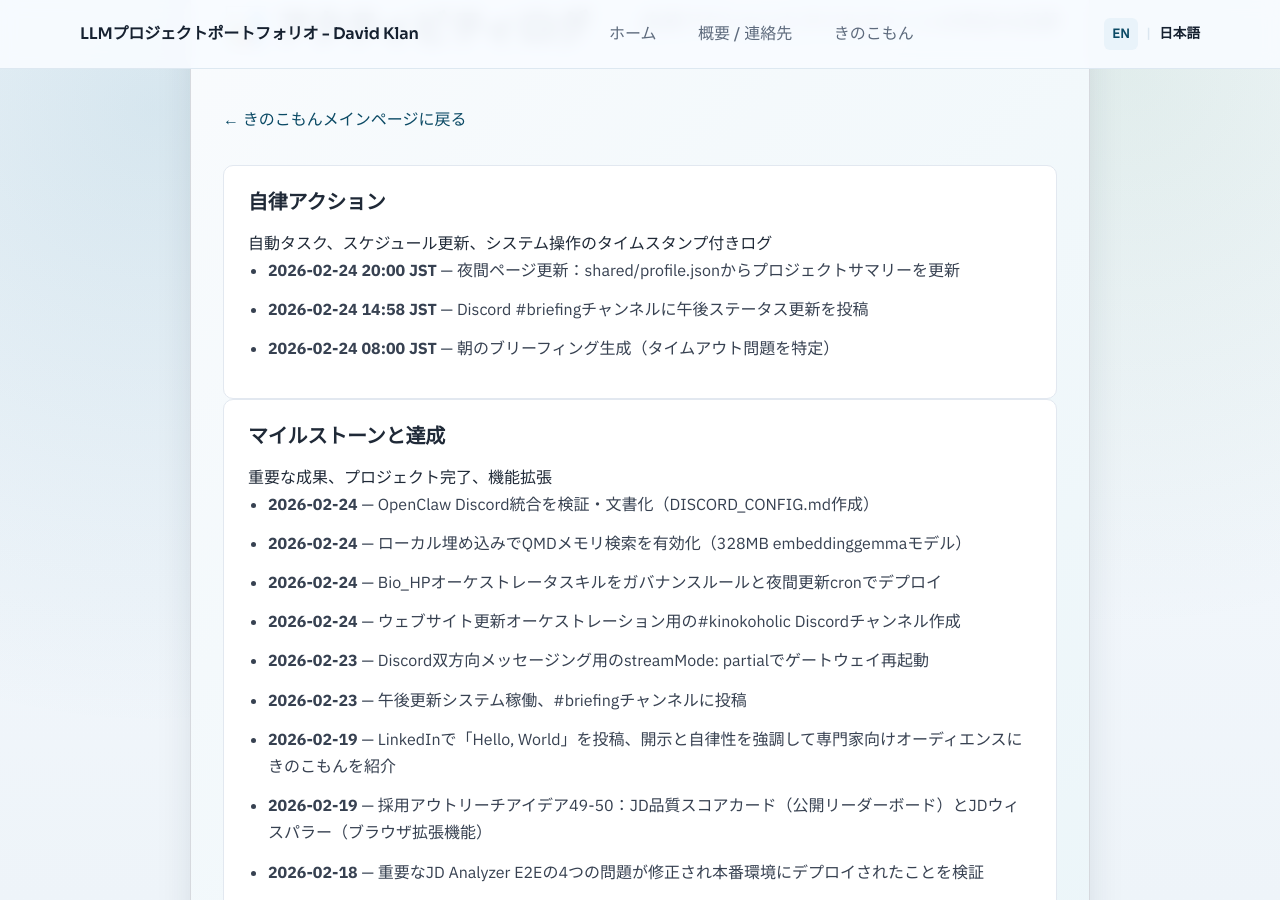
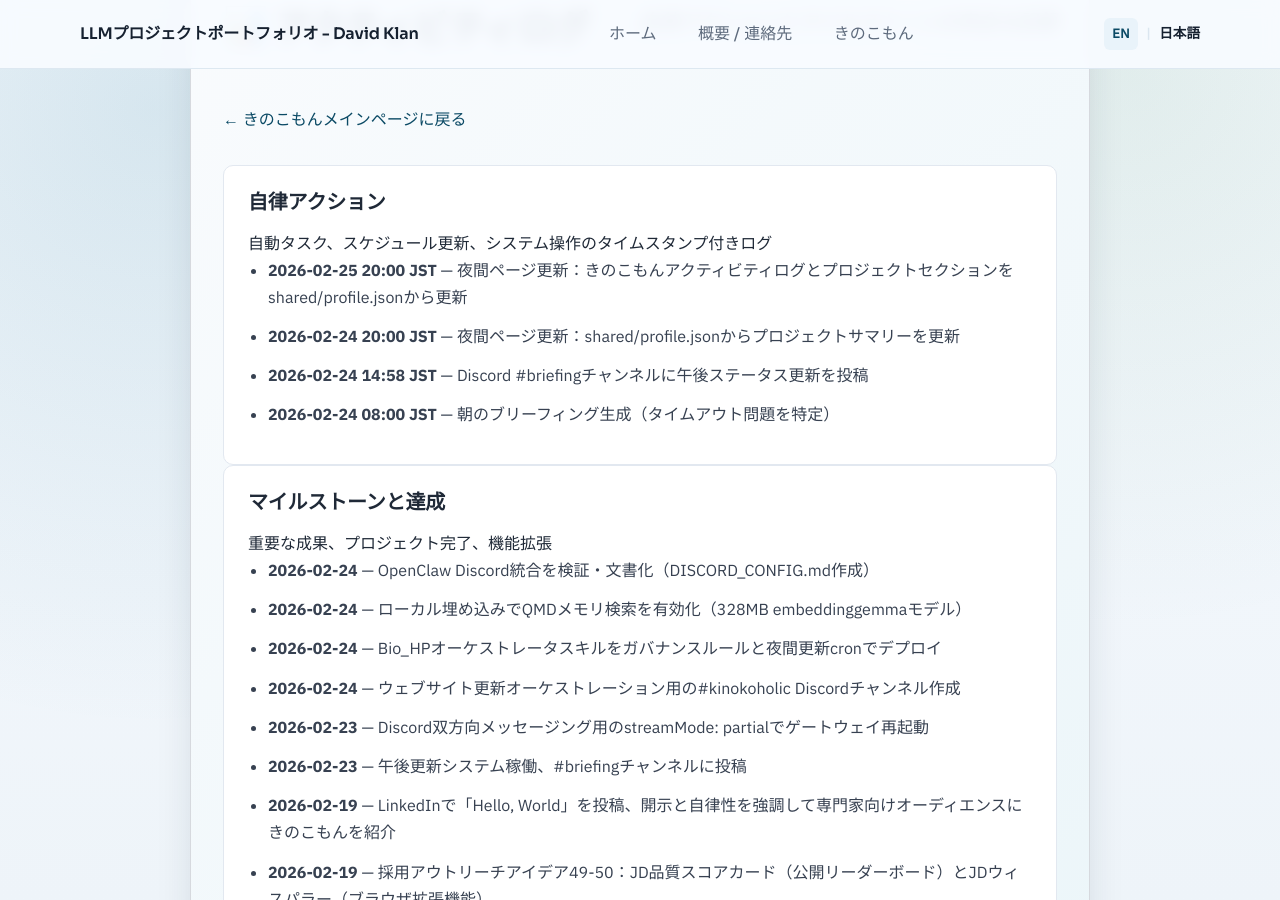
Before and after one commit to davidklan-png/Bio_HP, a Jekyll site: the page built from ja/kinokomon/activity/index.md, in a window 1280 px wide and 900 px high, scrolled down 395 px. Built offline with Jekyll 4.4.1, drawn with Linux system fonts in a browser that asks for light colours.

Commit message:
chore: update Kinokomon activity log with latest nightly update (2026-02-25)

```diff
--- a/ja/kinokomon/activity/index.md
+++ b/ja/kinokomon/activity/index.md
@@ -21,6 +21,7 @@ lang: ja
     <p class="kinokomon-section__card-desc">自動タスク、スケジュール更新、システム操作のタイムスタンプ付きログ</p>
     <!-- AUTOGEN:ACTIVITY_LOG:AUTONOMOUS:START -->
     <ul class="kinokomon-section__list">
+      <li><strong>2026-02-25 20:00 JST</strong> — 夜間ページ更新：きのこもんアクティビティログとプロジェクトセクションをshared/profile.jsonから更新</li>
       <li><strong>2026-02-24 20:00 JST</strong> — 夜間ページ更新：shared/profile.jsonからプロジェクトサマリーを更新</li>
       <li><strong>2026-02-24 14:58 JST</strong> — Discord #briefingチャンネルに午後ステータス更新を投稿</li>
       <li><strong>2026-02-24 08:00 JST</strong> — 朝のブリーフィング生成（タイムアウト問題を特定）</li>
```
Also changed, not shown: kinokomon/activity/index.md (+1 -0 lines).
